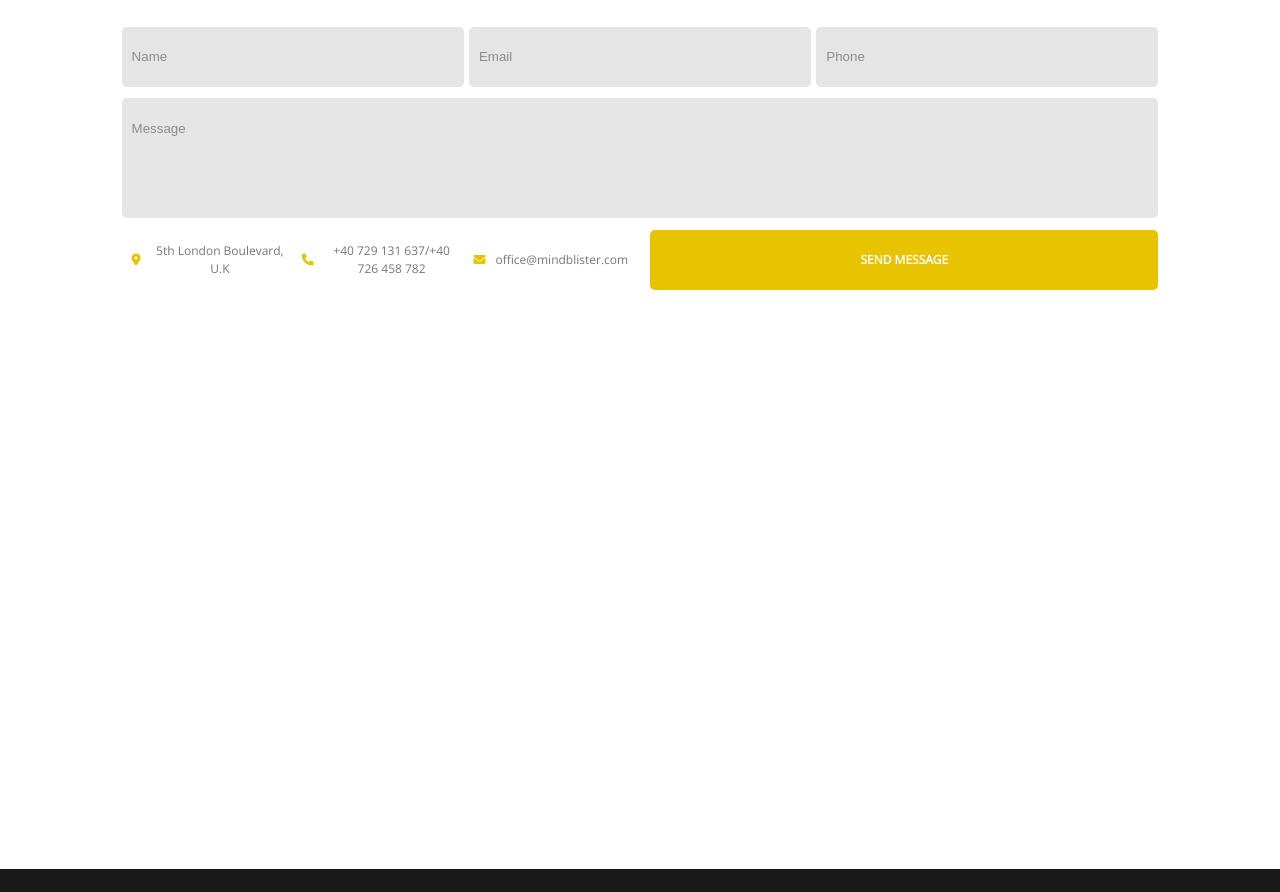
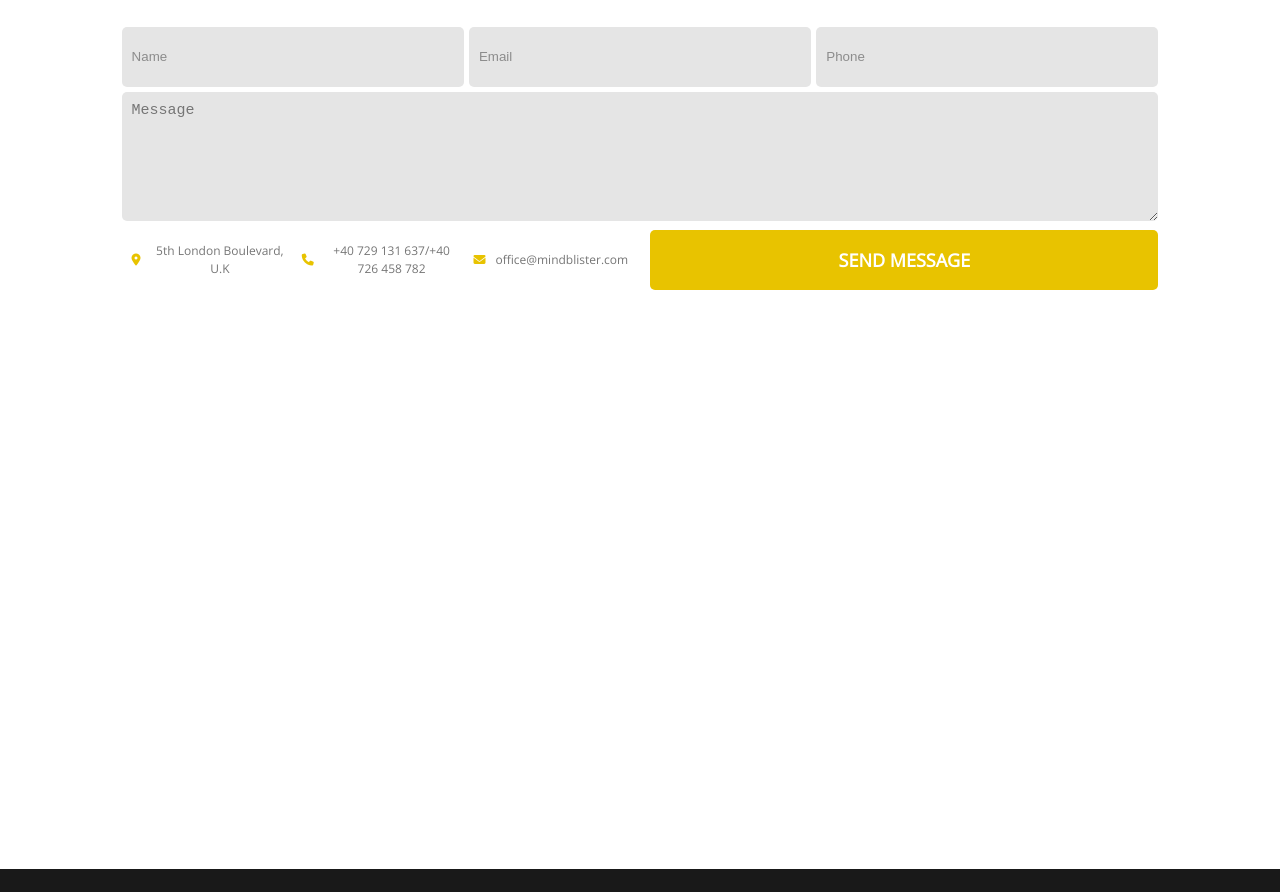
Before and after one commit to Elina-Selezneva/hunger, a plain HTML site: page index.html in a window 1280 px wide. Shown: the part 5493-6385 px from the top of the page. Drawn offline with nearby package versions, Linux system fonts and the light colour scheme.

Commit message:
исправила поле для отправки сообщения на textarea и кнопку оправки формы.

```diff
--- a/index.html
+++ b/index.html
@@ -297,14 +297,16 @@
                 <input placeholder="Name" type="text" name="name" value="" />
             </form>
             <form class="contener__input2 grey-input input_grey_small">
-                <input placeholder="Email" type="numbers" name="username" value="" />
+                <input placeholder="Email" type="numbers" name="usermail" value="" />
             </form>
             <form class="contener__input2 grey-input input_grey_small">
                 <input placeholder="Phone" type="numbers" name="call" value="" />
             </form>
-            <form class="contener__input3 grey-input input_grey_small">
-                <input placeholder="Message" type="numbers" name="call" value="" />
+            <div class="textarea_adaptive">
+            <form  >
+                <textarea placeholder="Message" type="text" name="massege" class="textarea" rows="7"></textarea>
             </form>
+            </div>
             <div class="messege__footer">
                 <div class="container__contakts">
                     <div class="container__one-contact under-text text_color-gray flex"><i class="fa fa-map-marker" aria-hidden="true"></i> 5th London Boulevard, U.K</div>
@@ -312,7 +314,7 @@
                     <div class="container__one-contact under-text text_color-gray flex"> <i class="fa fa-envelope" aria-hidden="true"></i> office@mindblister.com</div>
                 </div>
                 <form class="container__button-messege">
-                    <input placeholder="SEND MESSAGE" type="numbers" name="call" value="" />
+                    <input placeholder="SEND MESSAGE" type="button" name="call" value="SEND MESSAGE"/>
                 </form>
             </div>
         </div>
--- a/style.css
+++ b/style.css
@@ -547,7 +547,17 @@ a {
     display: flex;
 
 }
-
+.textarea{
+    width: 100%;
+    background: #E5E5E5;
+    border: none;
+    border-radius: 5px;
+    padding: 10px 0 0 10px;
+    font-size: 15px;
+}
+.textarea_adaptive{
+    width: 100%;
+}
 .contant_img-restorant {
     width: 25%;
 }
@@ -615,6 +625,10 @@ a {
     height: 60px;
     border: none;
     border-radius: 5px;
+    color: #fff;
+    font-family: Open Sans;
+    font-size: 18px;
+    font-weight: 700;
 }
 
 .container__button-messege input::placeholder {
@@ -642,7 +656,7 @@ a {
 height: 675px;
 }
 
-@media screen and (max-width: 922px) {
+@media screen and (max-width: 991px) {
     .contenair_resturant-text_margin {
         margin-top: -26px
     }
```
